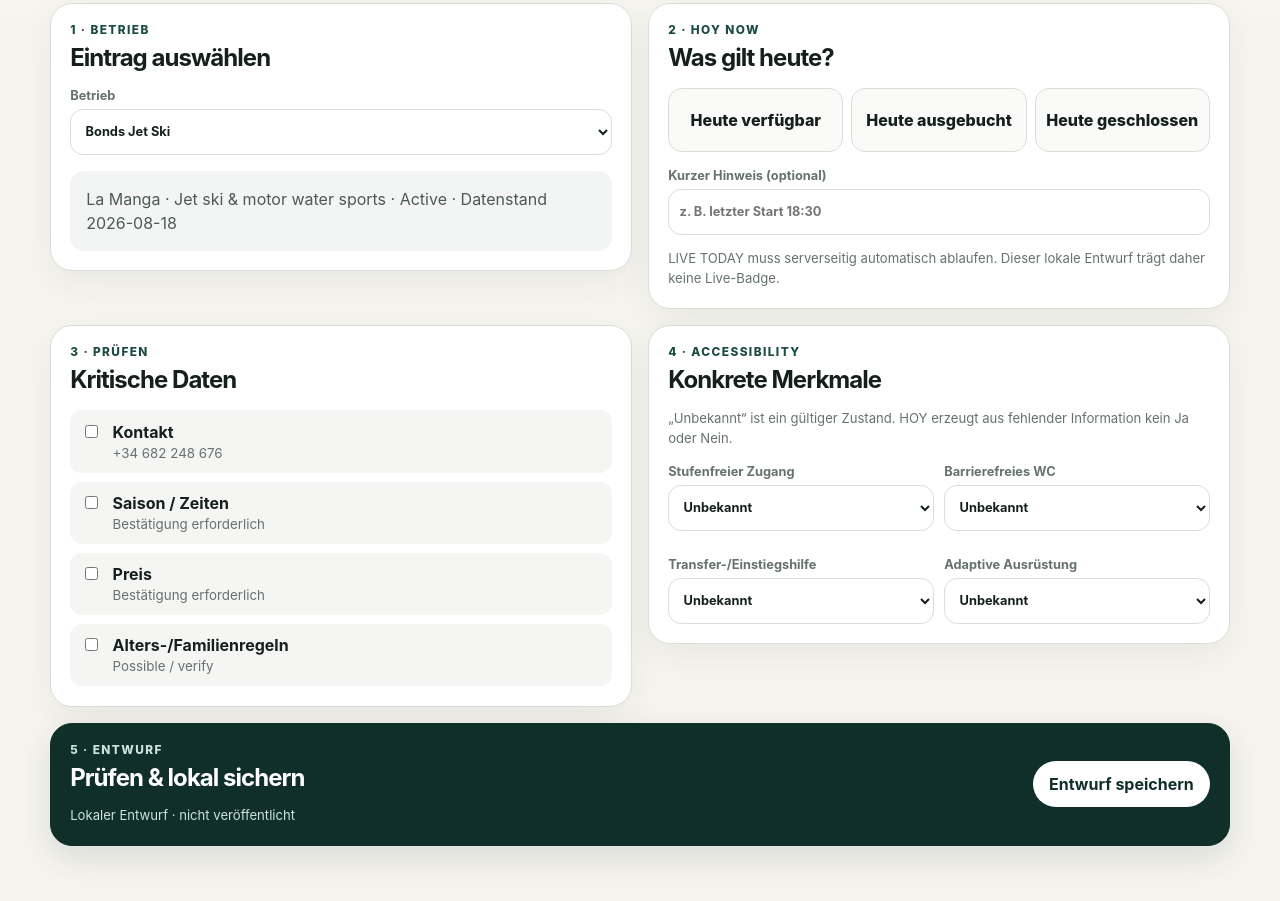
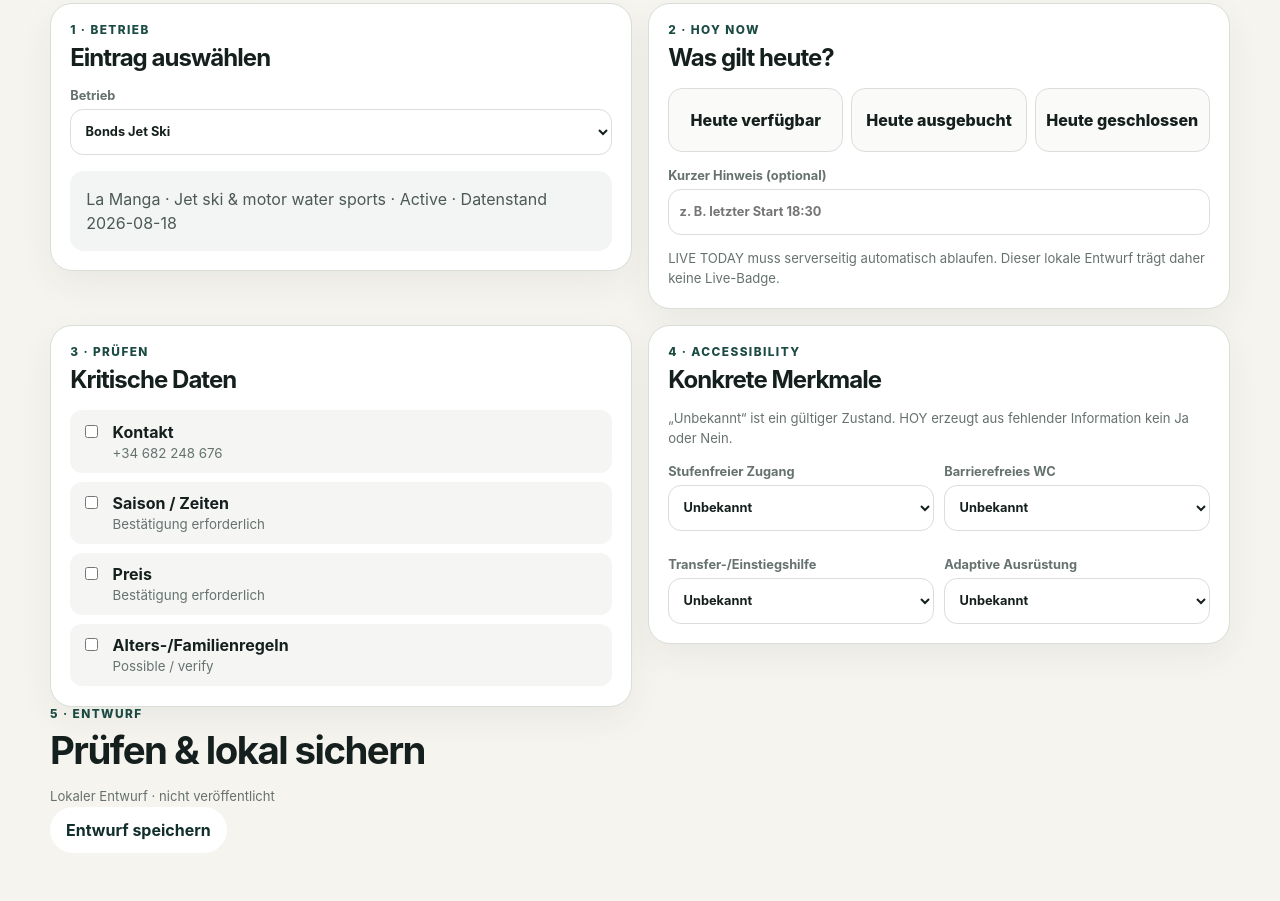
Before and after one commit to hapo3005/hoy-lifestyle, a website with bundled scripts: page operator.html in a window 1280 px wide. Shown: the part 510-1411 px from the top of the page. Built offline with nearby package versions, Linux system fonts and the light colour scheme.

Commit message:
Separate operator save CTA from informational section

```diff
--- a/operator.html
+++ b/operator.html
@@ -6,4 +6,4 @@
 <article class="operator-card today-card"><p class="eyebrow">2 · HOY NOW</p><h2>Was gilt heute?</h2><div class="today-actions" role="group" aria-label="Heutigen Status wählen"><button type="button" data-today="available">Heute verfügbar</button><button type="button" data-today="full">Heute ausgebucht</button><button type="button" data-today="closed">Heute geschlossen</button></div><label class="field"><span>Kurzer Hinweis (optional)</span><input data-today-note maxlength="120" placeholder="z. B. letzter Start 18:30"></label><p class="contract-note">LIVE TODAY muss serverseitig automatisch ablaufen. Dieser lokale Entwurf trägt daher keine Live-Badge.</p></article>
 <article class="operator-card"><p class="eyebrow">3 · Prüfen</p><h2>Kritische Daten</h2><div class="confirm-list" data-confirm-list></div></article>
 <article class="operator-card"><p class="eyebrow">4 · Accessibility</p><h2>Konkrete Merkmale</h2><p class="contract-note">„Unbekannt“ ist ein gültiger Zustand. HOY erzeugt aus fehlender Information kein Ja oder Nein.</p><div class="access-grid"><label><span>Stufenfreier Zugang</span><select data-access="step_free"><option value="unknown">Unbekannt</option><option value="yes">Ja</option><option value="no">Nein</option></select></label><label><span>Barrierefreies WC</span><select data-access="toilet"><option value="unknown">Unbekannt</option><option value="yes">Ja</option><option value="no">Nein</option></select></label><label><span>Transfer-/Einstiegshilfe</span><select data-access="transfer_help"><option value="unknown">Unbekannt</option><option value="yes">Ja</option><option value="no">Nein</option></select></label><label><span>Adaptive Ausrüstung</span><select data-access="adaptive_equipment"><option value="unknown">Unbekannt</option><option value="yes">Ja</option><option value="no">Nein</option></select></label></div></article></section>
-<section class="operator-submit-wrap" aria-label="Entwurf sichern"><div class="operator-submit-copy"><p class="eyebrow">5 · Entwurf</p><h2>Prüfen & lokal sichern</h2><p class="contract-note" data-draft-state>Lokaler Entwurf · nicht veröffentlicht</p></div><button class="operator-save-button" type="button" data-save>Entwurf speichern</button></section></main><script type="module" src="./operator.js"></script></body></html>
+<section class="operator-submit-info" aria-label="Entwurf"><p class="eyebrow">5 · Entwurf</p><h2>Prüfen & lokal sichern</h2><p class="contract-note" data-draft-state>Lokaler Entwurf · nicht veröffentlicht</p></section><button class="operator-save-button" type="button" data-save>Entwurf speichern</button></main><script type="module" src="./operator.js"></script></body></html>
```
